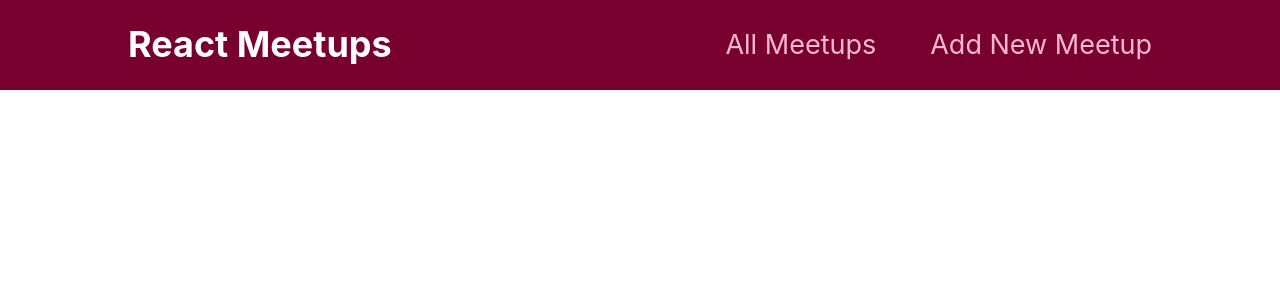
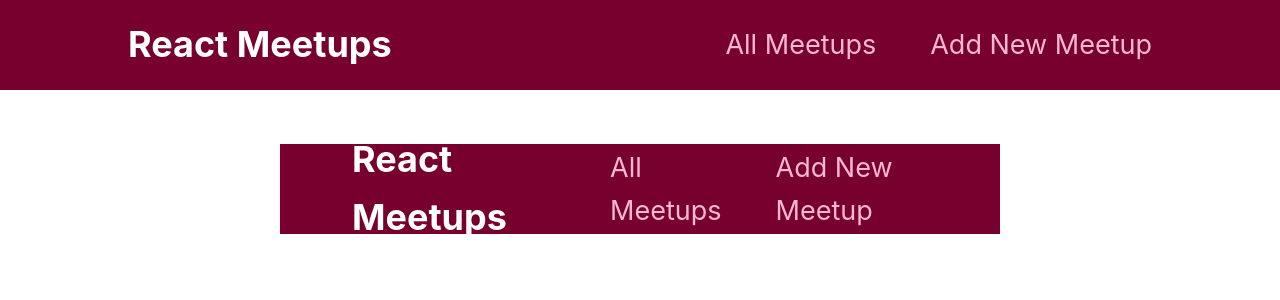
Before and after one commit to hmrbcnto/nextjs-meetups, a Next.js app in the folder next-ts/: page / in a window 1280 px wide. Shown: the top 300 px of the page. Built offline with nearby package versions, Linux system fonts and the light colour scheme.

Commit message:
refactor: added Layout component to wrap around components rendered inside _app.tsx

```diff
--- a/next-ts/pages/_app.tsx
+++ b/next-ts/pages/_app.tsx
@@ -1,8 +1,13 @@
 import '../styles/global.css'
+import Layout from '../components/layout/Layout';
 import type { AppProps } from 'next/app';
 
 function MyApp({ Component, pageProps }: AppProps) {
-  return <Component {...pageProps} />
+  return (
+		<Layout>
+			<Component {...pageProps} />
+		</Layout>
+	)
 }
 
 export default MyApp;
```
